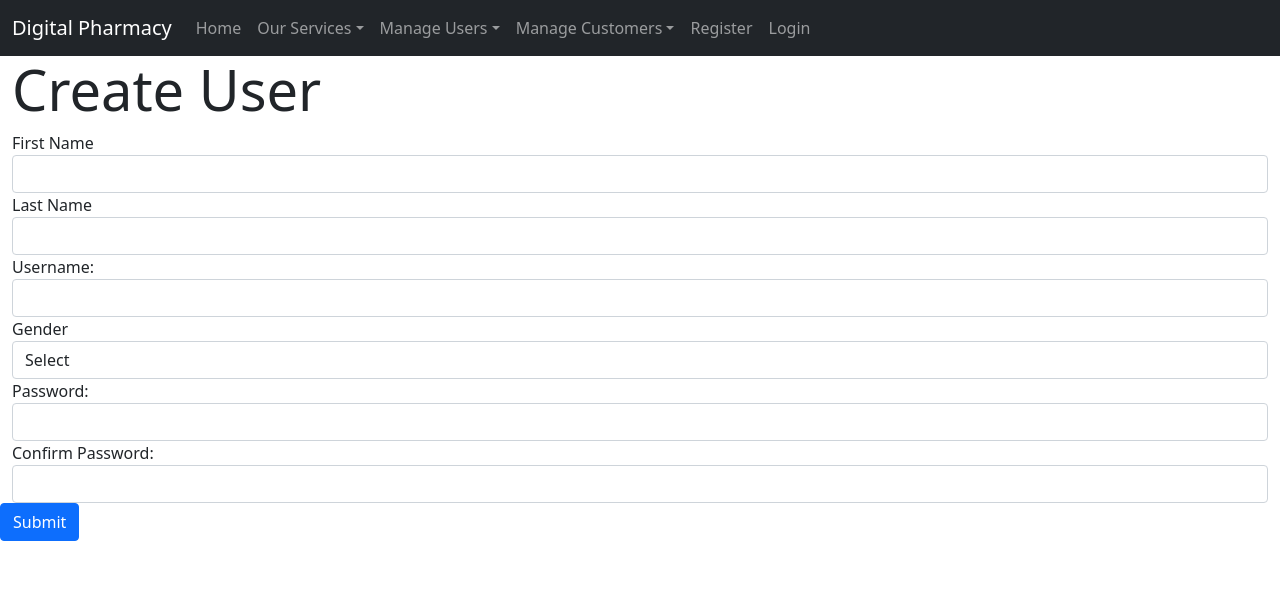
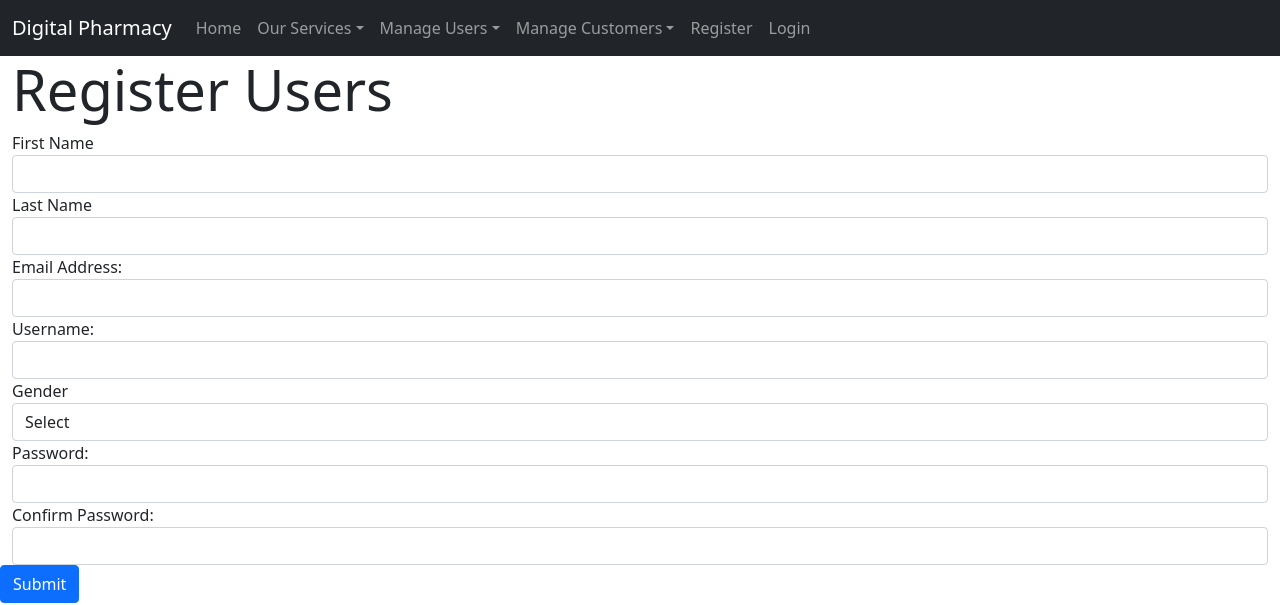
Before and after one commit to NadhirahAlauddin/AppDevProject, a Flask app: template templates/register.html in a window 1280 px wide. Shown: the top 605 px of the page. Run offline with Flask 2, Linux system fonts and the light colour scheme; the template is opened without the code that fills it: values that come from a table or form of the project are taken from there, others are empty; some libraries are stand-ins or nearby versions.

Commit message:
Modified & Added more form fields

```diff
--- a/templates/register.html
+++ b/templates/register.html
@@ -4,7 +4,7 @@
 {% block content %}
 {% from "includes/_formHelper.html" import render_field %}
 
-<h1 class="display-4">Create User</h1>
+<h1 class="display-4">Register Users</h1>
 
 <form method="POST" action="">
   <div class="form-group">
@@ -16,7 +16,7 @@
   </div>
 
   <div class="form-group">
-    {{ render_field(form.email_address, class="form-control") }}
+    {{ render_field(form.email_add, class="form-control") }}
   </div>
 
   <div class="form-group">
@@ -35,10 +35,6 @@
     {{ render_field(form.confirm_password, class="form-control") }}
   </div>
 
-  <!-- <div id="prof">
-    <div class="form-group">
-      {{ render_field(form.remarks, class="form-control") }}
-    </div> -->
   </div>
   <input type="submit" value="Submit" class="btn btn-primary"/>
 </form>
```
